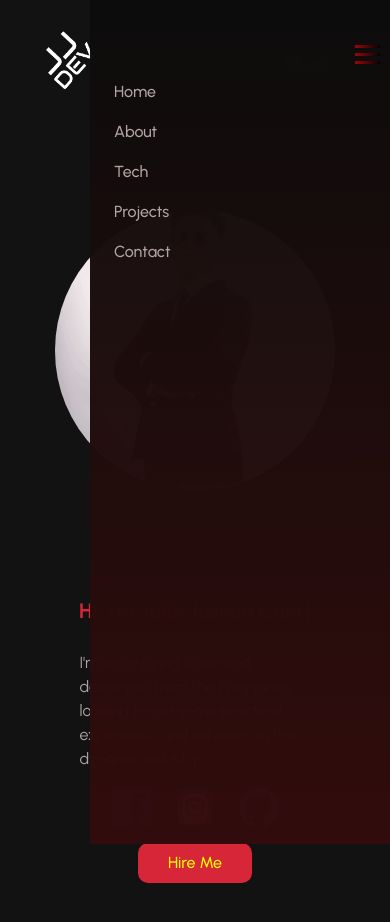
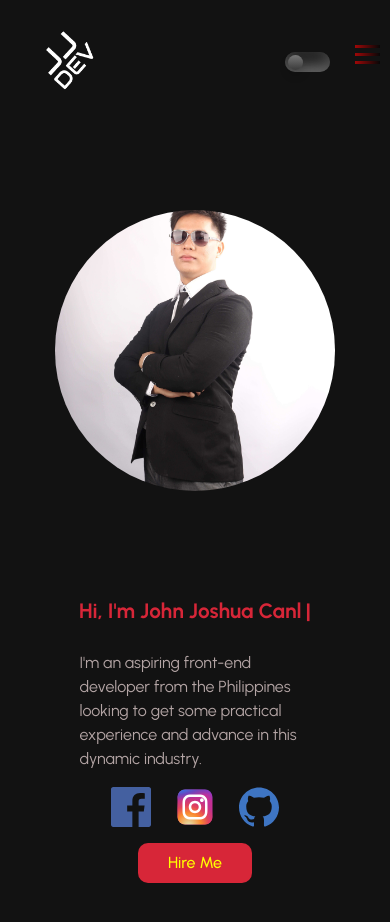
Before and after one commit to johnjoshua24/jjdev-react-portfolio, a React (Vite) app: page / in a window 390 px wide. Shown: the top 922 px of the page. Built offline with nearby package versions, Linux system fonts and the light colour scheme.

Commit message:
revert back header

```diff
--- a/src/components/Header.jsx
+++ b/src/components/Header.jsx
@@ -8,49 +8,27 @@ import '../globals/global.css'
 const Header = () => {
   const [scrolled, setScrolled] = useState(false);
   const [menuOpen, setMenuOpen] = useState(false);
-  const lastScrollY = useRef(0);
   const ticking = useRef(false);
 
-  // Ultra-optimized scroll handler with debouncing
+  // Throttled scroll handler using requestAnimationFrame
   const handleScroll = useCallback(() => {
-    const currentScrollY = window.scrollY;
-
-    // Only process if scroll position actually changed significantly
-    if (Math.abs(currentScrollY - lastScrollY.current) < 5) {
-      return;
-    }
-
-    lastScrollY.current = currentScrollY;
-
     if (!ticking.current) {
-      // Use setTimeout with 0ms for immediate execution in next tick
-      setTimeout(() => {
-        const shouldBeScrolled = currentScrollY > 50;
-        setScrolled(prev => {
-          // Only update state if it actually changed
-          return prev !== shouldBeScrolled ? shouldBeScrolled : prev;
-        });
+      requestAnimationFrame(() => {
+        const shouldBeScrolled = window.scrollY > 50;
+        if (shouldBeScrolled !== scrolled) {
+          setScrolled(shouldBeScrolled);
+        }
         ticking.current = false;
-      }, 0);
+      });
       ticking.current = true;
     }
-  }, []);
+  }, [scrolled]);
 
   useEffect(() => {
-    // Set initial state immediately
-    setScrolled(window.scrollY > 50);
+    // Add passive listener for better performance
+    window.addEventListener("scroll", handleScroll, { passive: true });
 
-    // Use passive listener with optimized options
-    const options = {
-      passive: true,
-      capture: false
-    };
-
-    window.addEventListener("scroll", handleScroll, options);
-
-    return () => {
-      window.removeEventListener("scroll", handleScroll, options);
-    };
+    return () => window.removeEventListener("scroll", handleScroll);
   }, [handleScroll]);
 
   const reloadPage = useCallback(() => {
@@ -71,17 +49,15 @@ const Header = () => {
   }, []);
 
   return (
-    <header
+    <div
       className={`header-container headerFade-in flex items-center justify-between p-10 fixed top-0 w-full z-50 ${
         scrolled ? "scrolled" : ""
       }`}
       style={{
-        // Aggressive hardware acceleration
-        transform: 'translate3d(0, 0, 0)',
+        // Add CSS properties for smoother rendering
+        transform: 'translateZ(0)', // Force hardware acceleration
         backfaceVisibility: 'hidden',
-        perspective: '1000px',
-        // Force compositing layer
-        willChange: scrolled ? 'auto' : 'background-image'
+        perspective: '1000px'
       }}
     >
       <div className="logo-container">
@@ -90,10 +66,6 @@ const Header = () => {
           src={logo}
           alt="JJ Dev Logo"
           onClick={handleLogoClick}
-          style={{
-            transform: 'translateZ(0)',
-            willChange: 'transform'
-          }}
         />
       </div>
 
@@ -101,29 +73,19 @@ const Header = () => {
         className={`navbar-toggle ${menuOpen ? "active" : ""}`}
         onClick={toggleMenu}
         aria-label="Toggle navigation menu"
-        style={{
-          transform: 'translateZ(0)',
-          willChange: 'transform'
-        }}
       >
         <span className="bar"></span>
         <span className="bar"></span>
         <span className="bar"></span>
       </button>
 
-      <nav className="nav-sections">
-        <ul
-          className={`flex items-center gap-12 ${menuOpen ? "active" : ""}`}
-          style={{
-            transform: 'translateZ(0)',
-            willChange: menuOpen ? 'transform' : 'auto'
-          }}
-        >
+      <div className="nav-sections">
+        <ul className={`flex items-center gap-12 ${menuOpen ? "active" : ""}`}>
           <li>
             <Link
               to="hero-section"
               smooth={true}
-              duration={600}
+              duration={300}
               offset={-90}
               spy={true}
               activeClass="active"
@@ -136,7 +98,7 @@ const Header = () => {
             <Link
               to="about-section"
               smooth={true}
-              duration={600}
+              duration={300}
               offset={-90}
               spy={true}
               activeClass="active"
@@ -149,7 +111,7 @@ const Header = () => {
             <Link
               to="tools-section"
               smooth={true}
-              duration={600}
+              duration={300}
               offset={-90}
               spy={true}
               activeClass="active"
@@ -162,7 +124,7 @@ const Header = () => {
             <Link
               to="project-section"
               smooth={true}
-              duration={600}
+              duration={300}
               offset={-90}
               spy={true}
               activeClass="active"
@@ -175,7 +137,7 @@ const Header = () => {
             <Link
               to="contact-section"
               smooth={true}
-              duration={600}
+              duration={300}
               offset={-90}
               spy={true}
               activeClass="active"
@@ -185,19 +147,19 @@ const Header = () => {
             </Link>
           </li>
         </ul>
-      </nav>
+      </div>
 
       <div className="button-container">
         <Link
           to="contact-section"
           smooth={true}
-          duration={600}
+          duration={300}
           offset={-90}
           spy={true}
           activeClass="active"
           onClick={closeMenu}
         >
-          <button style={{ transform: 'translateZ(0)' }}>
+          <button>
             <span>Connect With Me</span>
           </button>
         </Link>
@@ -206,7 +168,7 @@ const Header = () => {
       <div className="dark-light-toggle-container">
         <DarkLightMode/>
       </div>
-    </header>
+    </div>
   );
 };
 
--- a/src/styles/Header.css
+++ b/src/styles/Header.css
@@ -1,47 +1,41 @@
-/* Ultra-Optimized Header Styles - Zero Delay */
+/* Base Header Styles - Optimized for Performance */
 .header-container {
   background-color: transparent;
   height: 120px;
-  /* Aggressive hardware acceleration */
-  transform: translate3d(0, 0, 0);
-  backface-visibility: hidden;
-  perspective: 1000px;
-  /* Immediate transition - no delay */
-  transition: background-image 0.1s linear;
-  /* Force GPU layer creation */
+  /* Optimize for hardware acceleration */
+  transform: translateZ(0);
   will-change: background-image;
+  /* Smooth transition but only for necessary properties */
+  transition: background-image 0.3s cubic-bezier(0.4, 0, 0.2, 1);
 }
 
 .header-container.scrolled {
-  /* Solid background instead of backdrop-filter for instant response */
-  background-color: rgba(20, 20, 20, 0.95);
+  /* Alternative to backdrop-filter for better performance */
   background-image: linear-gradient(
     180deg,
-    rgba(255, 0, 0, 0.1),
-    rgba(0, 0, 0, 0.1)
+    rgba(255, 0, 0, 0.15),
+    rgba(0, 0, 0, 0.15)
   );
-  /* Subtle shadow for depth */
-  box-shadow: 0 2px 10px rgba(0, 0, 0, 0.1);
-  /* Remove will-change after transition */
-  will-change: auto;
+  /* Add subtle shadow instead of backdrop-filter for depth */
+  box-shadow: 0 2px 20px rgba(0, 0, 0, 0.1);
+  /* If you really need backdrop-filter, use minimal blur */
+  /* backdrop-filter: blur(5px);
+  -webkit-backdrop-filter: blur(5px); */
 }
 
 .nav-sections ul {
   color: var(--muted-info);
   font-size: 20px;
   font-weight: 500;
-  /* Force hardware acceleration */
-  transform: translateZ(0);
 }
 
 .nav-sections a {
   cursor: pointer;
   position: relative;
-  /* Ultra-fast transition */
-  transition: color 0.1s linear;
-  /* Hardware acceleration */
+  /* Optimize transition timing */
+  transition: color 0.2s cubic-bezier(0.4, 0, 0.2, 1);
+  /* Force hardware acceleration for hover elements */
   transform: translateZ(0);
-  will-change: color;
 }
 
 .nav-sections a:hover {
@@ -56,16 +50,18 @@
   width: 100%;
   height: 3px;
   background-color: var(--button-bg);
-  /* Instant transform with GPU */
+  /* Optimize transforms for GPU */
   transform: translateX(-50%) scaleX(0) translateZ(0);
   transform-origin: center;
-  /* Immediate response */
-  transition: transform 0.1s linear;
+  /* Faster, smoother transition */
+  transition: transform 0.2s cubic-bezier(0.4, 0, 0.2, 1);
+  /* Force GPU layer */
   will-change: transform;
 }
 
 .nav-sections a:hover::before {
   transform: translateX(-50%) scaleX(1) translateZ(0);
+  background-color: var(--button-bg);
 }
 
 .nav-sections a.active {
@@ -83,10 +79,10 @@
   cursor: pointer;
   position: relative;
   overflow: hidden;
-  /* Hardware acceleration */
+  /* Optimize for hardware acceleration */
   transform: translateZ(0);
-  /* Fast transition */
-  transition: color 0.15s linear;
+  /* Faster transition */
+  transition: color 0.3s cubic-bezier(0.4, 0, 0.2, 1);
 }
 
 .button-container button::before {
@@ -98,11 +94,11 @@
   height: 100%;
   background-color: #ff6b35;
   border: none;
-  /* GPU optimization */
+  /* Optimize for GPU rendering */
   transform: translateZ(0);
   will-change: width;
-  /* Immediate response */
-  transition: width 0.15s linear;
+  /* Smoother, faster transition */
+  transition: width 0.3s cubic-bezier(0.4, 0, 0.2, 1);
 }
 
 .button-container button:hover::before {
@@ -111,8 +107,9 @@
 
 .button-container button span {
   position: relative;
-  /* Match timing */
-  transition: color 0.15s linear;
+  /* Match button transition timing */
+  transition: color 0.3s cubic-bezier(0.4, 0, 0.2, 1);
+  /* Force GPU layer */
   transform: translateZ(0);
 }
 
@@ -123,7 +120,7 @@
 @keyframes headerFadein {
   from {
     opacity: 0;
-    transform: translateY(-20px) translateZ(0);
+    transform: translateY(-50px) translateZ(0);
   }
   to {
     opacity: 1;
@@ -132,7 +129,7 @@
 }
 
 .headerFade-in {
-  animation: headerFadein 0.5s linear forwards;
+  animation: headerFadein 0.8s cubic-bezier(0.4, 0, 0.2, 1) forwards;
 }
 
 .navbar-toggle {
@@ -144,9 +141,9 @@
   position: fixed;
   top: 30px;
   right: 0;
-  /* Instant response */
+  /* Optimize for mobile interactions */
   transform: translateZ(0);
-  transition: transform 0.1s linear;
+  transition: transform 0.2s ease;
 }
 
 .navbar-toggle:active {
@@ -163,19 +160,19 @@
     rgba(255, 0, 0, 0.6),
     rgba(0, 0, 0, 0.6)
   );
-  /* Immediate transition */
-  transition: all 0.1s linear;
+  /* Optimize transition */
+  transition: all 0.3s cubic-bezier(0.4, 0, 0.2, 1);
   cursor: pointer;
+  /* Force hardware acceleration */
   transform: translateZ(0);
 }
 
-/* Ultra-Optimized Media Queries */
+/* Media Queries - Optimized for Performance */
 
 @media (min-width: 1281px) and (max-width: 1440px) {
   .logo-container img {
     width: 100%;
     max-width: 50%;
-    transform: translateZ(0);
   }
 
   .nav-sections ul {
@@ -191,7 +188,6 @@
   .logo-container img {
     width: 100%;
     max-width: 40%;
-    transform: translateZ(0);
   }
 
   .button-container {
@@ -200,14 +196,14 @@
 }
 
 @media (min-width: 768px) and (max-width: 1024px) {
+  /* Reduce transitions for better mobile performance */
   .header-container {
-    transition: background-image 0.1s linear;
+    transition: background-image 0.2s ease;
   }
 
   .logo-container img {
     width: 100%;
     max-width: 38%;
-    transform: translateZ(0);
   }
 
   .nav-sections ul {
@@ -221,16 +217,18 @@
     top: 0;
     right: 0;
     padding: 5rem 1.5rem;
-    /* Solid background for instant response */
-    background-color: rgba(15, 15, 15, 0.98);
+    background: transparent;
+    /* Optimized backdrop-filter - use sparingly */
+    backdrop-filter: blur(8px);
+    -webkit-backdrop-filter: blur(8px);
     background-image: linear-gradient(
       360deg,
       rgba(255, 0, 0, 0.15),
       rgba(0, 0, 0, 0.15)
     );
-    /* Ultra-fast slide */
+    /* Optimize transform for GPU */
     transform: translateX(100vw) translateZ(0);
-    transition: transform 0.15s linear;
+    transition: transform 0.3s cubic-bezier(0.4, 0, 0.2, 1);
     z-index: 900;
     will-change: transform;
   }
@@ -266,14 +264,14 @@
 }
 
 @media (min-width: 481px) and (max-width: 767px) {
+  /* Further optimize for smaller screens */
   .header-container {
-    transition: background-image 0.1s linear;
+    transition: background-image 0.2s ease;
   }
 
   .logo-container img {
     width: 100%;
     max-width: 35%;
-    transform: translateZ(0);
   }
 
   .nav-sections ul {
@@ -287,16 +285,18 @@
     top: 0;
     right: 0;
     padding: 5rem 1.5rem;
-    /* Solid background */
-    background-color: rgba(15, 15, 15, 0.98);
+    background: transparent;
+    /* Reduced blur for better performance */
+    backdrop-filter: blur(6px);
+    -webkit-backdrop-filter: blur(6px);
     background-image: linear-gradient(
       360deg,
       rgba(255, 0, 0, 0.15),
       rgba(0, 0, 0, 0.15)
     );
-    /* Instant slide */
+    /* Optimize transform */
     transform: translateX(100vw) translateZ(0);
-    transition: transform 0.1s linear;
+    transition: transform 0.3s cubic-bezier(0.4, 0, 0.2, 1);
     z-index: 900;
     will-change: transform;
   }
@@ -332,14 +332,14 @@
 }
 
 @media (max-width: 480px) {
+  /* Maximum optimization for smallest screens */
   .header-container {
-    transition: background-image 0.05s linear;
+    transition: background-image 0.15s ease;
   }
 
   .logo-container img {
     width: 100%;
     max-width: 28%;
-    transform: translateZ(0);
   }
 
   .nav-sections ul {
@@ -353,16 +353,18 @@
     top: 0;
     right: 0;
     padding: 5rem 1.5rem;
-    /* Solid background for instant response */
-    background-color: rgba(15, 15, 15, 0.98);
+    background: transparent;
+    /* Minimal blur for best performance */
+    backdrop-filter: blur(4px);
+    -webkit-backdrop-filter: blur(4px);
     background-image: linear-gradient(
       360deg,
       rgba(255, 0, 0, 0.15),
       rgba(0, 0, 0, 0.15)
     );
-    /* Immediate slide */
+    /* Fastest transform */
     transform: translateX(100vw) translateZ(0);
-    transition: transform 0.05s linear;
+    transition: transform 0.25s cubic-bezier(0.4, 0, 0.2, 1);
     z-index: 900;
     will-change: transform;
   }
@@ -397,11 +399,26 @@
   }
 }
 
-/* Force disable all animations for maximum performance if needed */
+/* Performance optimization for reduced motion users */
 @media (prefers-reduced-motion: reduce) {
-  * {
-    animation-duration: 0.01ms !important;
-    animation-iteration-count: 1 !important;
-    transition-duration: 0.01ms !important;
+  .header-container,
+  .nav-sections a,
+  .nav-sections a::before,
+  .nav-sections ul,
+  .button-container button,
+  .button-container button::before,
+  .button-container button span,
+  .bar,
+  .navbar-toggle {
+    transition: none !important;
+  }
+
+  .headerFade-in {
+    animation: none !important;
+  }
+
+  .nav-sections ul {
+    backdrop-filter: none !important;
+    -webkit-backdrop-filter: none !important;
   }
 }
```
